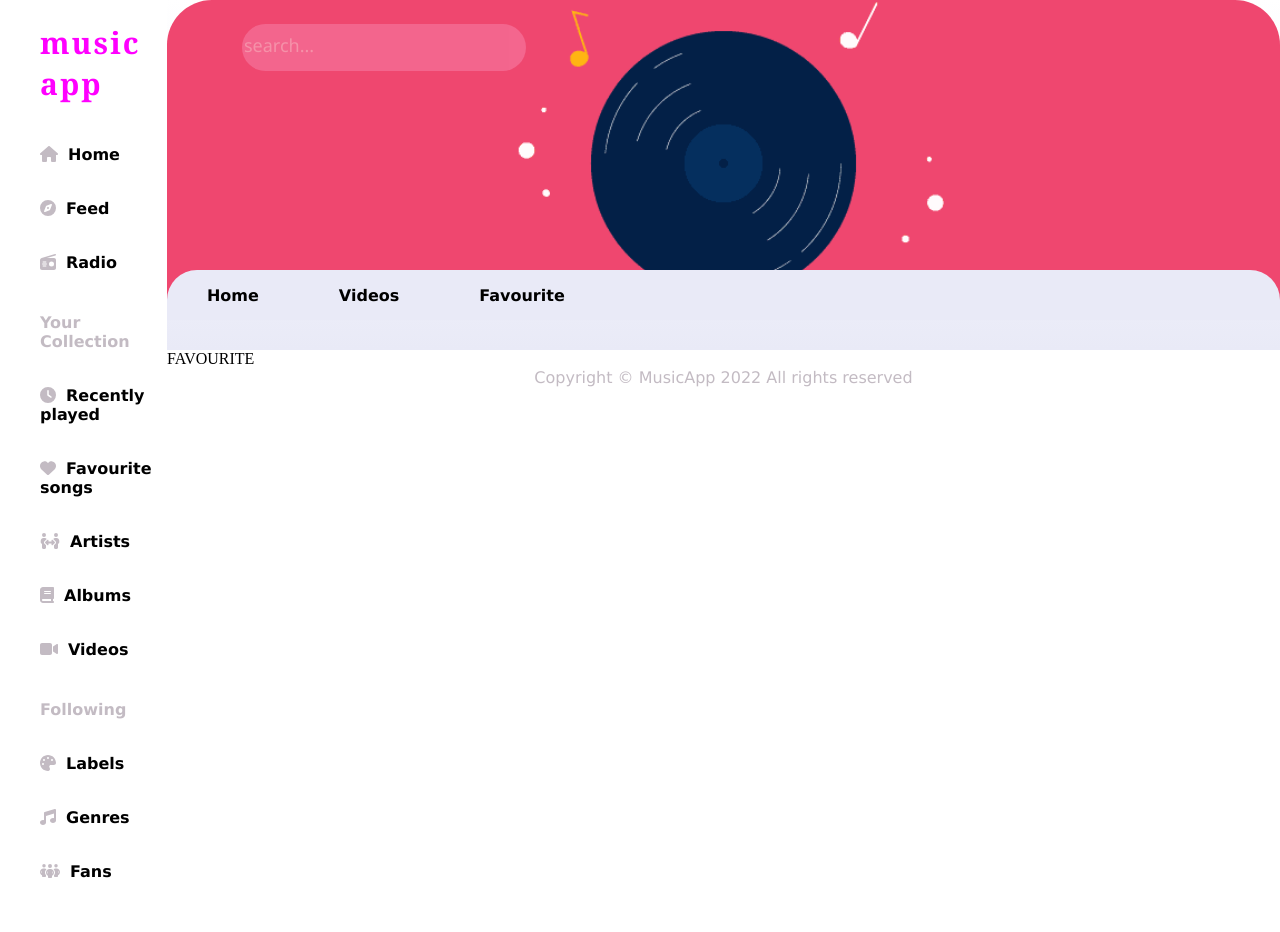
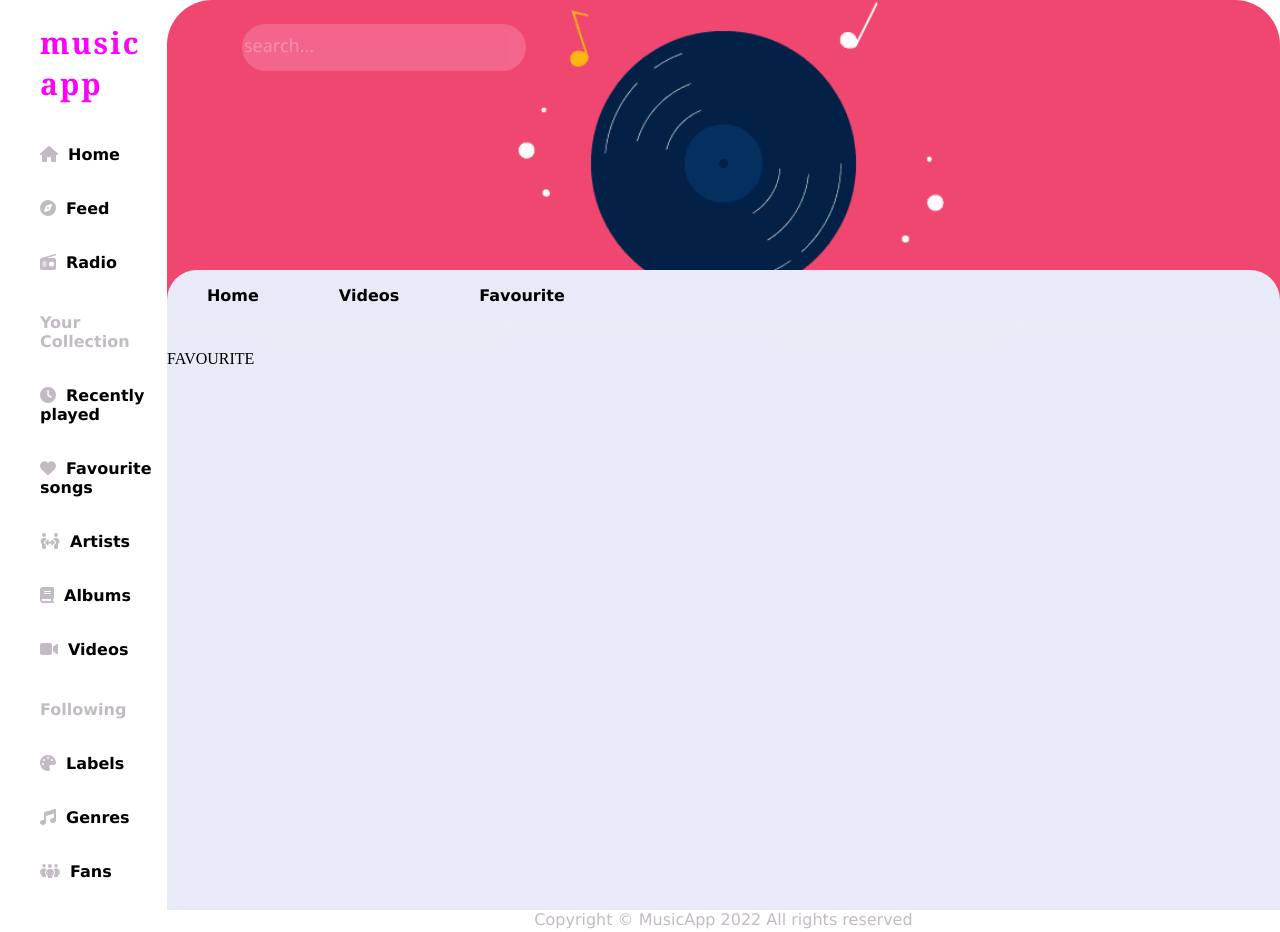
Before and after one commit to KatSobieska/react-music-app, a React (Create React App) app: page /favourite in a window 1280 px wide. Built offline with nearby package versions, Linux system fonts and the light colour scheme.

Commit message:
Add styles for component Favourite

```diff
--- a/src/components/pages/Favourite.js
+++ b/src/components/pages/Favourite.js
@@ -1,5 +1,7 @@
+import styles from "./Favourite.module.scss";
+
 const Favourite = () => {
-  return <div> FAVOURITE</div>;
+  return <div className={styles.body}> FAVOURITE</div>;
 };
 
 export default Favourite;
--- a/src/components/pages/Favourite.module.scss
+++ b/src/components/pages/Favourite.module.scss
@@ -0,0 +1,6 @@
+@import "../../styles/settings.scss";
+
+.body {
+  height: 560px;
+  background-color: $lightGray;
+}
```
